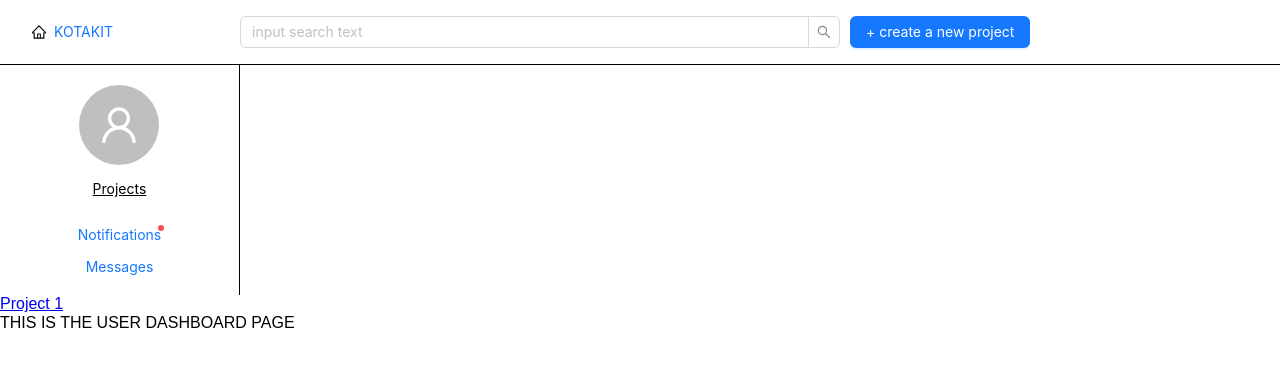
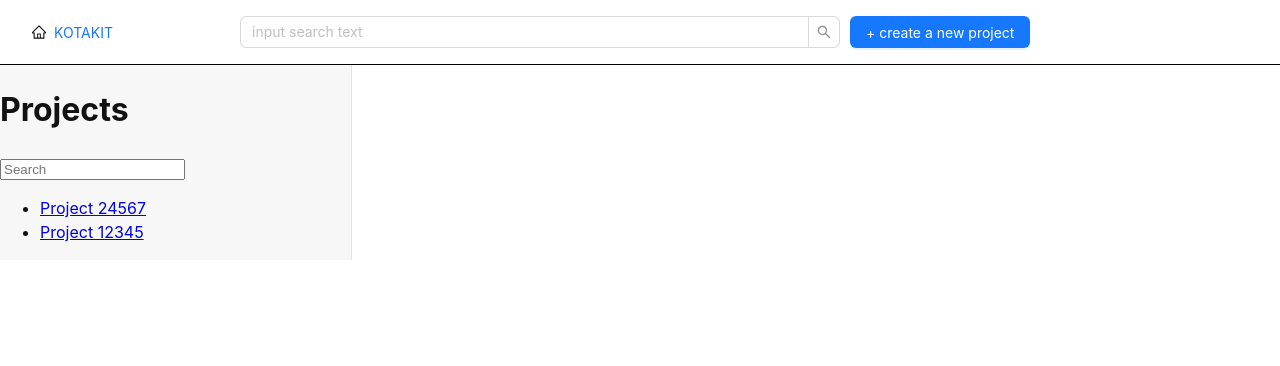
Before and after one commit to athiyenarivalagan/kota-kit, a React (Create React App) app: page /project in a window 1280 px wide. Shown: the top 366 px of the page. Built offline with nearby package versions, Linux system fonts and the light colour scheme; data requests are answered from the project's data file.

Commit message:
updated the projects page

```diff
--- a/src/App.css
+++ /dev/null
@@ -1,37 +0,0 @@
-/* header */
-
-.container {
-    background-color: white;
-    padding-left: 2rem;
-    padding-top: 1rem;
-    padding-bottom: 1rem;
-    border-bottom: 1px solid black;
-}
-
-/* .space {
-    display: flex;
-    flex-direction: column;
-    justify-content: center;
-    align-items: center;
-  } */
-
-/* side-bar */
-
-.sidebar {
-    margin-right: 24px;
-    text-align: center;
-    border-right: 1px solid black;
-}
-
-.logo {
-    align-items: center;
-    margin-left: 0.5rem;
-}
-
-/* content */
-
-.align-right {
-    display: flex;
-    justify-content: flex-end;
-    margin-right: 250px;
-}
--- a/src/components/common/AppHeader.js
+++ b/src/components/common/AppHeader.js
@@ -4,18 +4,17 @@ import { useState } from 'react'
 
 import SearchInput from '../SearchInput'
 import CreateProject from '../CreateProject'
-import Notifications from '../Notifications'
-import Messages from '../Messages'
-
+// import Notifications from '../Notifications'
+// import Messages from '../Messages'
 
 const AppHeader = ({ menu }) => {
-    const[visible, setVisible] = useState(false)
+    // const[visible, setVisible] = useState(false)
 
     return (
         <Affix>
             <header className="container">
                 {/* refactor Drawer as a separate component */}
-                <Drawer
+                {/* <Drawer
                 title="Projects"
                 width={240}
                 placement="left"
@@ -32,21 +31,21 @@ const AppHeader = ({ menu }) => {
                         <Notifications />
                         <Messages />
                     </Space>
-                </Drawer>
+                </Drawer> */}
 
                 <Row
                 justify="space-between"
                 align="middle"
                 style={{ maxWidth: "1400px", margin: "0 auto" }}
                 >
-                    <Col xs={2} sm={2} md={0} lg={0}>
+                    {/* <Col xs={2} sm={2} md={0} lg={0}>
                         <Button
                             className="menu"
                             type="primary"
                             icon={<MenuOutlined />}
                             onClick={ () => setVisible(true) }
                         />
-                    </Col>
+                    </Col> */}
                     <Col xs={4} sm={4} md={5} lg={4} style={{padding: 0}}>
                         <HomeOutlined />
                         <a href='/' className='logo'>
--- a/src/components/common/SideBar.js
+++ b/src/components/common/SideBar.js
@@ -14,12 +14,10 @@ const SideBar = ({ menu }) => {
         collapsedWidth={0}
         trigger={null}
         width={240}
-        // style={{
-        //   position: "fixed",
-        //   height: "100%",
-        //   // left: 0,
-        //   // top: 0
-        // }}
+        style={{
+          // position: "fixed",
+          height: "100%"
+        }}
       >
         <Space
           direction="vertical"
--- /dev/null
+++ b/src/error-page.js
@@ -0,0 +1,16 @@
+import { useRouteError } from "react-router-dom"
+
+export default function ErrorPage() {
+  const error = useRouteError()
+  console.error(error)
+
+  return (
+    <div id="error-page">
+      <h1>Oops!</h1>
+      <p>Sorry, an unexpected error has occurred.</p>
+      <p>
+        <i>{error.statusText || error.message}</i>
+      </p>
+    </div>
+  )
+}
--- a/src/index.css
+++ b/src/index.css
@@ -1,6 +1,78 @@
-/* body {
-    margin: 0;
-    padding: 0;
-    font-family: sans-serif;
-    background-size: cover;
-} */
+html {
+    box-sizing: border-box;
+  }
+  *,
+  *:before,
+  *:after {
+    box-sizing: inherit;
+  }
+
+  body {
+    font-family: -apple-system, BlinkMacSystemFont, "Segoe UI", "Roboto", "Oxygen",
+      "Ubuntu", "Cantarell", "Fira Sans", "Droid Sans", "Helvetica Neue",
+      sans-serif;
+    -webkit-font-smoothing: antialiased;
+    -moz-osx-font-smoothing: grayscale;
+  }
+
+  code {
+    font-family: source-code-pro, Menlo, Monaco, Consolas, "Courier New",
+      monospace;
+  }
+
+html,
+body {
+  height: 100%;
+  margin: 0;
+  line-height: 1.5;
+  color: #121212;
+}
+
+/* header */
+
+.container {
+    background-color: white;
+    padding-left: 2rem;
+    padding-top: 1rem;
+    padding-bottom: 1rem;
+    border-bottom: 1px solid black;
+}
+
+/* side-bar */
+
+.sidebar {
+    margin-right: 24px;
+    text-align: center;
+    border-right: 1px solid black;
+}
+
+.logo {
+    align-items: center;
+    margin-left: 0.5rem;
+}
+
+/* content */
+
+.align-right {
+    display: flex;
+    justify-content: flex-end;
+    margin-right: 250px;
+}
+
+#error-page {
+    display: flex;
+    flex-direction: column;
+    align-items: center;
+    justify-content: center;
+    width: 100%;
+}
+
+/* side-bar */
+
+#sidebar {
+    width: 22rem;
+    background-color: #f7f7f7;
+    border-right: solid 1px #e3e3e3;
+    display: flex;
+    flex-direction: column;
+  }
--- a/src/index.js
+++ b/src/index.js
@@ -4,19 +4,21 @@ import {
     createBrowserRouter,
     RouterProvider,
   } from "react-router-dom";
-import Dashboard from './routes/Dashboard';
-import Project, {loader as projectLoader} from './routes/Project';
-import App from './App'
+import Dashboard, {loader as dashboardLoader} from './routes/dashboard'
+import Project, {loader as projectLoader} from './routes/project'
+import "./index.css"
+import ErrorPage from './error-page'
 
 const router = createBrowserRouter([
     {
         path: "/",
-        element: <div>This is the placeholder home page. Pls go to /project</div>
+        element: <div>This is the placeholder home page. Pls go to /project</div>,
+        errorElement: <ErrorPage />,
     },
     {
         path: "/project",
         element: <Dashboard />,
-        loader: () => ['123','456'],
+        loader: dashboardLoader,
         children: [
             {
                 path: ":projectId",
@@ -25,7 +27,7 @@ const router = createBrowserRouter([
             }
         ]
     }
-  ]);
+  ])
 
 
 ReactDOM.createRoot(document.getElementById('root')).render(
--- a/src/routes/Dashboard.js
+++ b/src/routes/Dashboard.js
@@ -1,17 +1,75 @@
 import AppHeader from "../components/common/AppHeader"
-import SideBar from "../components/common/SideBar"
-import { Outlet, useLoaderData, Link } from "react-router-dom"
+// import SideBar from "../components/common/SideBar"
 
+import { Outlet, Link, useLoaderData } from "react-router-dom"
+import { getProjects } from "../services/projects"
+
+export async function loader() {
+    const projects = await getProjects()
+    return { projects }
+}
 
 const Dashboard = () => {
-    const projects = useLoaderData()
+    const { projects } = useLoaderData();
+    // console.log(projects);
+
     return (
         <>
             <AppHeader />
-            <SideBar />
-            <Link to={`/project/1`}>Project 1 </Link>
+            {/* <SideBar /> */}
+            <div id="sidebar">
+                <h1>Projects</h1>
+                <div>
+                    <form id="search-form" role="search">
+                        <input
+                        id="q"
+                        aria-label="Search contacts"
+                        placeholder="Search"
+                        type="search"
+                        name="q"
+                        />
+                        <div
+                        id="search-spinner"
+                        aria-hidden
+                        hidden={true}
+                        />
+                        <div
+                        className="sr-only"
+                        aria-live="polite"
+                        ></div>
+                    </form>
+                    {/* <form method="post">
+                        <button type="submit">New</button>
+                    </form> */}
+                </div>
+
+                <nav>
+                    {projects.length ? (
+                        <ul>
+                            {projects.map(project => (
+                                <li key={project.id}>
+                                    <Link to={`/project/${project.id}`}>
+                                        {project.name ? (
+                                        <>
+                                            {project.name}
+                                        </>
+                                        ) : (
+                                        <i>Undefined Project</i>
+                                        )}{" "}
+                                    </Link>
+                                </li>
+                            ))}
+                        </ul>
+                    ) : (
+                    <p>
+                        <i>No projects</i>
+                    </p>
+                )}
+                </nav>
+
+                {/* other elements */}
+            </div>
             <Outlet />
-            <div>THIS IS THE USER DASHBOARD PAGE</div>
         </>
 
     )
--- a/src/routes/Project.js
+++ b/src/routes/Project.js
@@ -1,13 +1,24 @@
-import { useLoaderData } from 'react-router-dom'
+import { useLoaderData } from "react-router-dom"
+import { getProject } from "../services/projects"
 
 export async function loader({ params }) {
-    return params.projectId;
-}
+    const project = await getProject(params.projectId)
+    // return { project }
+    return project
+  }
+
 const Project = () => {
-    const projects = useLoaderData()
-    console.log(projects)
+    const project = useLoaderData()
+    console.log(project)
+
+
     return (
-        <div>This is the Project {projects}</div>
+        <div>
+            <p>This is the page for Project {project.id}</p>
+            <p>{project.name}</p>
+            <p>{'['}{project.address}{']'}</p>
+        </div>
+
     )
 }
 
--- /dev/null
+++ b/src/services/projects.js
@@ -0,0 +1,31 @@
+import axios from 'axios'
+const baseUrl = 'http://localhost:3001/projects'
+
+export async function getProjects() {
+  const request = axios.get(baseUrl)
+  return request.then(response => response.data)
+}
+
+export async function createProject(newObject) {
+  const request = axios.post(baseUrl, newObject)
+  const response = await request
+  return response.data
+}
+
+export async function getProject(id) {
+  const request = axios.get(`${baseUrl}/${id}`)
+  const response = await request
+  return response.data
+}
+
+export async function updateProject(id, newObject) {
+  const request = axios.put(`${baseUrl}/${id}`, newObject)
+  const response = await request
+  return response.data
+}
+
+export async function removeProject(id) {
+  const request = axios.delete(`${baseUrl}/${id}`)
+  const response = await request
+  return response.data
+}
```
Also changed, not shown: src/App.js (+0 -22 lines), src/components/Content.js (+4 -85 lines), db.json (indentation only), 1 other file (tests, documents, lock files or other folders).
